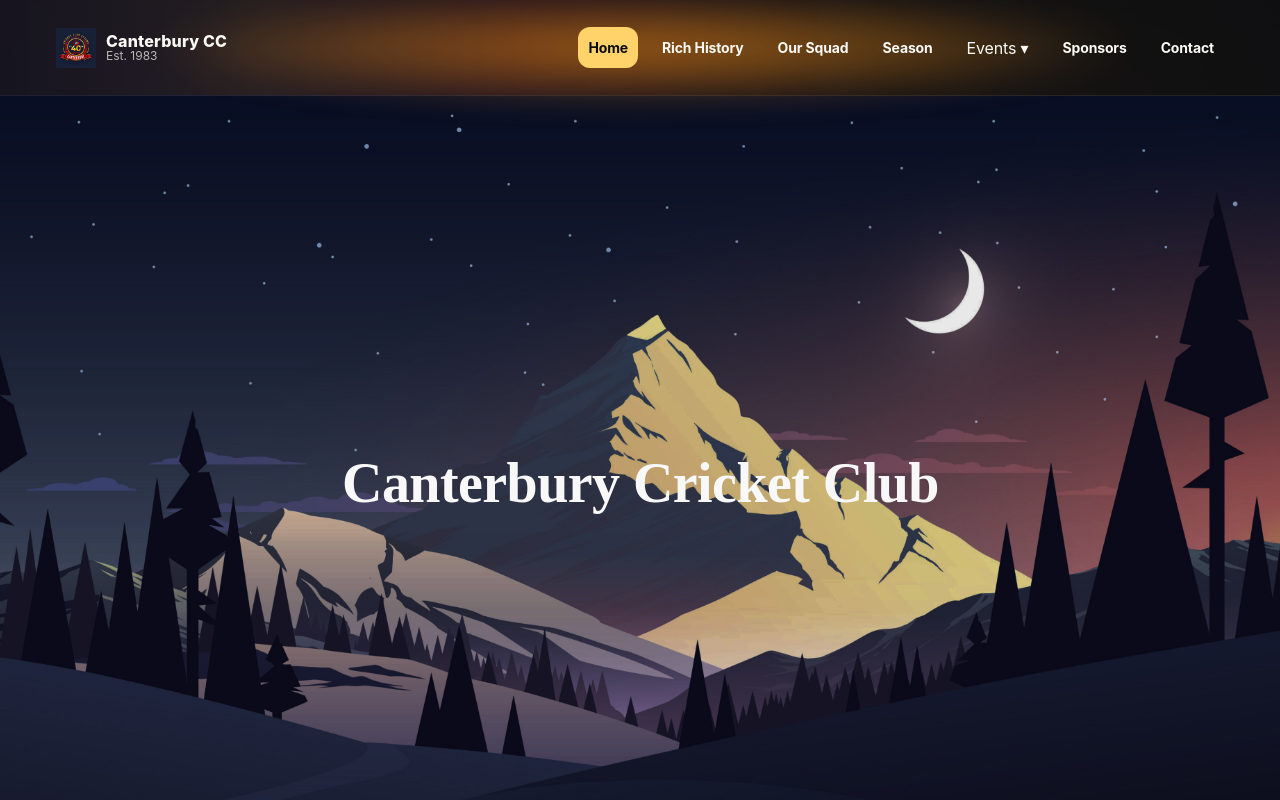
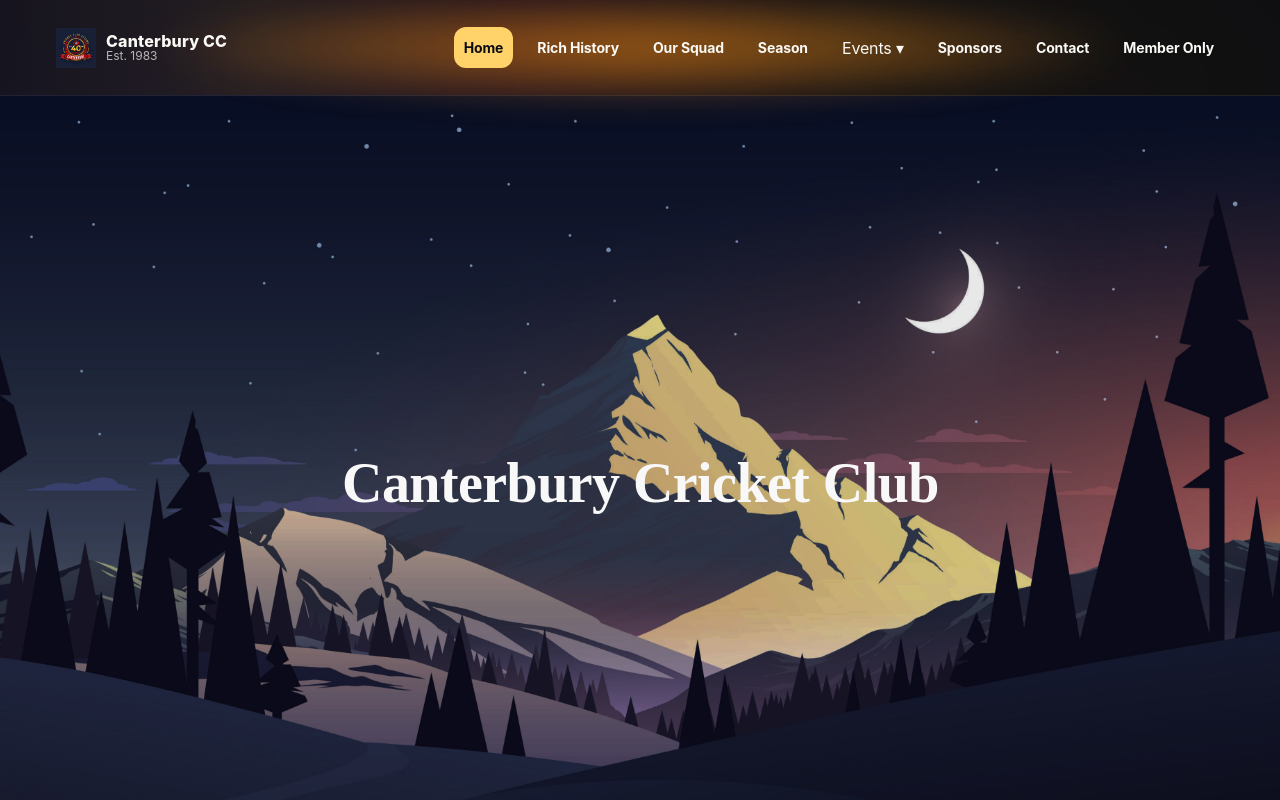
Before and after one commit to snj3vpaul/CanterburyCricket, a React (Vite) app in the folder CanterburyCricket/: page / in a window 1280 px wide. Shown: the top 800 px of the page. Built offline with nearby package versions, Linux system fonts and the light colour scheme.

Commit message:
Member only

```diff
--- a/CanterburyCricket/src/components/Navbars/Navbar1.jsx
+++ b/CanterburyCricket/src/components/Navbars/Navbar1.jsx
@@ -118,6 +118,9 @@ export default function Navbar1() {
             <NavLink to="/contact" className={linkClass}>
               Contact
             </NavLink>
+            <NavLink to="member-login" className={linkClass}>
+              Member Only
+            </NavLink>
           </nav>
 
           {/* Mobile Burger */}
```
